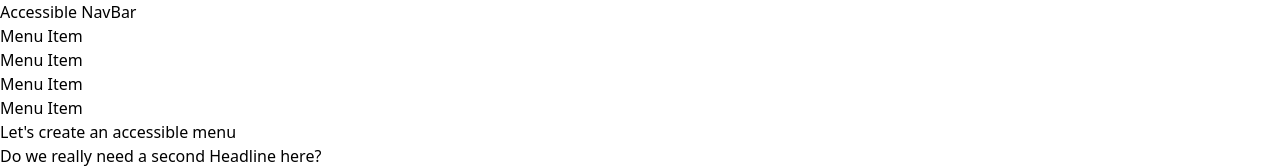
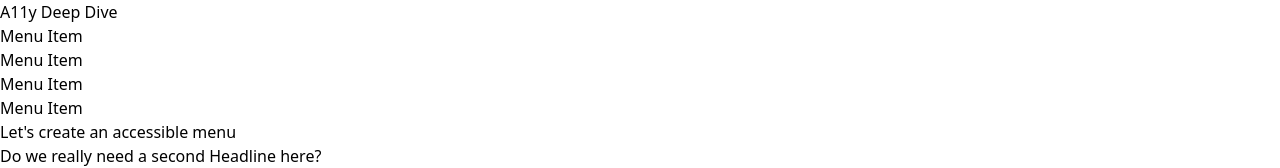
Before and after one commit to josefineschaefer/a11y-deepDive, a SvelteKit app: page / in a window 1280 px wide. Shown: the top 168 px of the page. Built offline with nearby package versions, Linux system fonts and the light colour scheme.

Commit message:
read-me + styling changes

```diff
--- a/src/components/Header.svelte
+++ b/src/components/Header.svelte
@@ -2,20 +2,21 @@
 	<a href="#main" class="skip">Skip to main content</a>
 	<div class="container h-full mx-auto flex items-center justify-between">
 		<a href="home">
-			<h1 class="text-[#0b2032] text-3xl font-bold">Accessible NavBar</h1>
+			<h1 class="text-[#0b2032] hover:text-[#474b50] text-3xl font-bold">A11y Deep Dive</h1>
 		</a>
 		<nav>
 			<ul class="flex space-x-8 text-lg font-bold">
 				<li>
 					<a href="https://www.bbc.com/"> Menu Item </a>
 				</li>
+				<!--Adding color to indicate hovered item visually -->
 				<li class="hover:text-[#50b0ae]">
 					<a href="https://www.bbc.com/"> Menu Item </a>
 				</li>
-				<li class="hover:text-[#50b0ae]">
+				<li class="hover:text-[#474b50]">
 					<a href="https://www.bbc.com/"> Menu Item </a>
 				</li>
-				<li class="hover:text-[#50b0ae]">
+				<li class="hover:text-[#474b50] hover:underline">
 					<a href="https://www.bbc.com/"> Menu Item </a>
 				</li>
 			</ul>
--- a/src/components/Text.svelte
+++ b/src/components/Text.svelte
@@ -5,7 +5,7 @@
 
 <div>
 	<div class="container mx-auto mb-12">
-		<h1 class="text-6xl text-[#50b0ae] font-bold mt-12 mb-4">A Headline H1</h1>
+		<h1 class="text-6xl text-[#0c1e2d] font-bold mt-12 mb-4">A Headline H1</h1>
 		<h2 class="text-2xl text-[#1d243d] font-bold mb-4">A Headline H2</h2>
 		<div>
 			Lorem ipsum dolor sit amet, consectetur adipiscing elit. Sed sed sapien eu tellus bibendum
```
Also changed, not shown: 1 other file (tests, documents, lock files or other folders).
